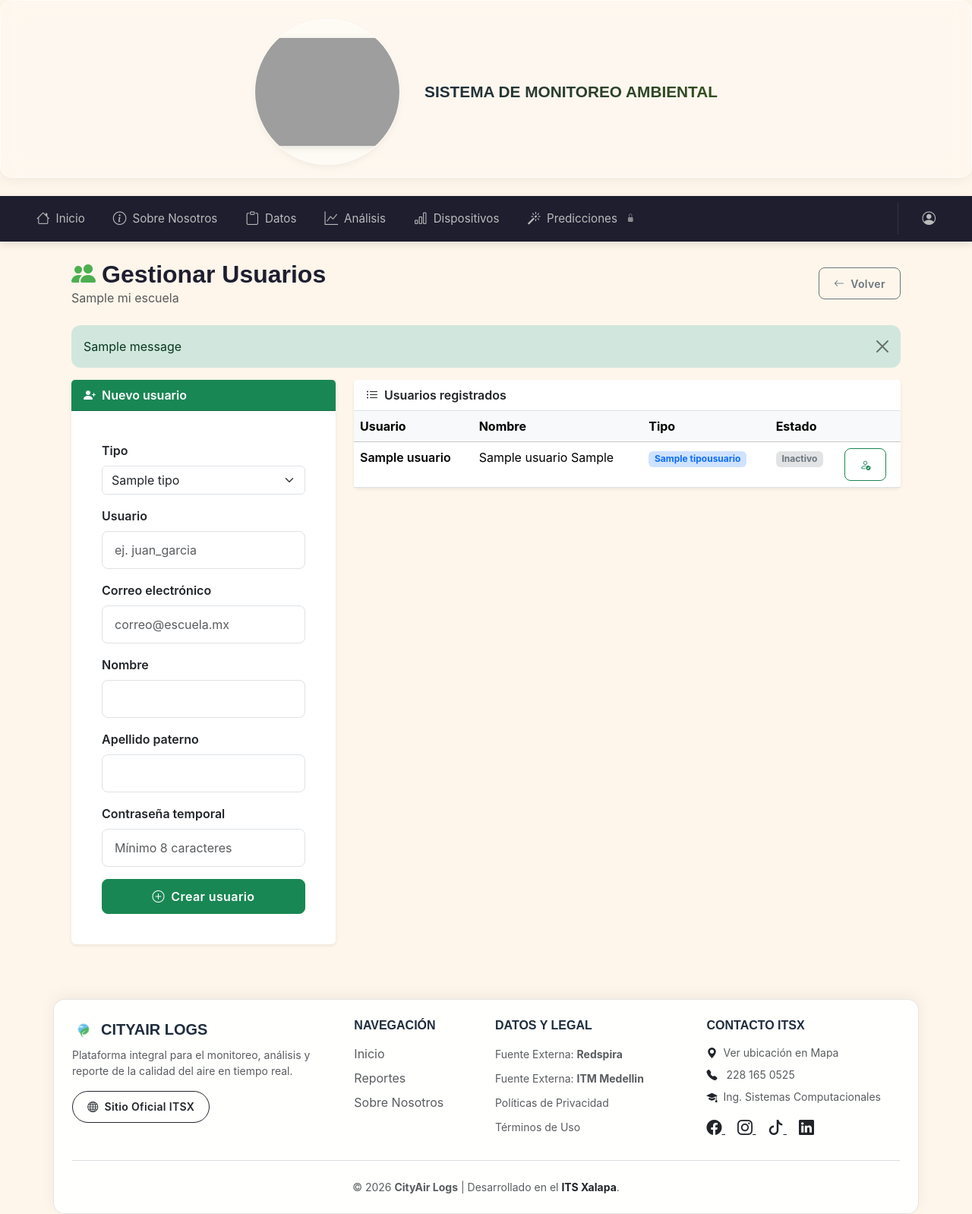
After one commit to hyoonie/CityAir-Logs, a Django app: template core/templates/escuelas/gestionar-usuarios.html in a window 1280 px wide. The commit adds this page. Shown: the whole page at 76% size. Run offline with Django 3.2, Linux system fonts and the light colour scheme; the template is opened without the code that fills it: most values are stand-ins (such as "Sample title", 1, 10 or a date in 2020); one stand-in notice (Sample message) is shown; grey boxes are pictures that could not be loaded.

Commit message:
feat: tab Escuelas con vista pública, panel del Enlace y gestión de usuarios

```diff
--- /dev/null
+++ b/core/templates/escuelas/gestionar-usuarios.html
@@ -0,0 +1,151 @@
+{% extends 'base/base.html' %}
+{% load static %}
+
+{% block title %}Gestionar Usuarios | CityAir Logs{% endblock %}
+
+{% block content %}
+<div class="container py-4">
+
+    <div class="d-flex align-items-center justify-content-between mb-4">
+        <div>
+            <h2 class="fw-bold mb-0" style="color: #1e1e2f;">
+                <i class="bi bi-people-fill me-2" style="color: #4caf50;"></i>Gestionar Usuarios
+            </h2>
+            <p class="text-muted mb-0">{{ mi_escuela.nombre }}</p>
+        </div>
+        <a href="{% url 'escuelas' %}" class="btn btn-outline-secondary btn-sm">
+            <i class="bi bi-arrow-left me-1"></i> Volver
+        </a>
+    </div>
+
+    {% if messages %}
+        {% for message in messages %}
+            <div class="alert alert-{{ message.tags }} alert-dismissible fade show" role="alert">
+                {{ message }}
+                <button type="button" class="btn-close" data-bs-dismiss="alert"></button>
+            </div>
+        {% endfor %}
+    {% endif %}
+
+    <div class="row g-4">
+
+        {# ── Formulario crear usuario ── #}
+        <div class="col-lg-4">
+            <div class="card border-0 shadow-sm h-100">
+                <div class="card-header bg-success text-white fw-semibold">
+                    <i class="bi bi-person-plus-fill me-1"></i> Nuevo usuario
+                </div>
+                <div class="card-body">
+                    <form method="post">
+                        {% csrf_token %}
+                        <input type="hidden" name="action" value="crear">
+
+                        <div class="mb-3">
+                            <label class="form-label fw-semibold">Tipo</label>
+                            <select name="tipo_usuario" class="form-select" required>
+                                {% for tipo in tipos_usuario %}
+                                    <option value="{{ tipo.id_tipo }}">{{ tipo.nombre_tipo }}</option>
+                                {% endfor %}
+                            </select>
+                        </div>
+                        <div class="mb-3">
+                            <label class="form-label fw-semibold">Usuario</label>
+                            <input type="text" name="usuario" class="form-control" required placeholder="ej. juan_garcia">
+                        </div>
+                        <div class="mb-3">
+                            <label class="form-label fw-semibold">Correo electrónico</label>
+                            <input type="email" name="email" class="form-control" required placeholder="correo@escuela.mx">
+                        </div>
+                        <div class="mb-3">
+                            <label class="form-label fw-semibold">Nombre</label>
+                            <input type="text" name="nombre" class="form-control" required>
+                        </div>
+                        <div class="mb-3">
+                            <label class="form-label fw-semibold">Apellido paterno</label>
+                            <input type="text" name="aPaterno" class="form-control" required>
+                        </div>
+                        <div class="mb-3">
+                            <label class="form-label fw-semibold">Contraseña temporal</label>
+                            <input type="text" name="password" class="form-control" required placeholder="Mínimo 8 caracteres">
+                        </div>
+
+                        <button type="submit" class="btn btn-success w-100">
+                            <i class="bi bi-plus-circle me-1"></i> Crear usuario
+                        </button>
+                    </form>
+                </div>
+            </div>
+        </div>
+
+        {# ── Lista de usuarios de la escuela ── #}
+        <div class="col-lg-8">
+            <div class="card border-0 shadow-sm">
+                <div class="card-header bg-white fw-semibold border-bottom">
+                    <i class="bi bi-list-ul me-1"></i> Usuarios registrados
+                </div>
+                <div class="card-body p-0">
+                    {% if usuarios %}
+                    <div class="table-responsive">
+                        <table class="table table-hover mb-0">
+                            <thead class="table-light">
+                                <tr>
+                                    <th>Usuario</th>
+                                    <th>Nombre</th>
+                                    <th>Tipo</th>
+                                    <th>Estado</th>
+                                    <th></th>
+                                </tr>
+                            </thead>
+                            <tbody>
+                                {% for u in usuarios %}
+                                <tr>
+                                    <td class="fw-semibold">{{ u.usuario }}</td>
+                                    <td>{{ u.nombre }} {{ u.aPaterno }}</td>
+                                    <td>
+                                        <span class="badge {% if u.tipousuario.nombre_tipo == 'Docente' %}bg-info-subtle text-info{% else %}bg-primary-subtle text-primary{% endif %}">
+                                            {{ u.tipousuario.nombre_tipo }}
+                                        </span>
+                                    </td>
+                                    <td>
+                                        {% if u.is_active %}
+                                            <span class="badge bg-success-subtle text-success">Activo</span>
+                                        {% else %}
+                                            <span class="badge bg-secondary-subtle text-secondary">Inactivo</span>
+                                        {% endif %}
+                                    </td>
+                                    <td>
+                                        <form method="post" class="d-inline">
+                                            {% csrf_token %}
+                                            <input type="hidden" name="user_id" value="{{ u.pk }}">
+                                            {% if u.is_active %}
+                                                <input type="hidden" name="action" value="desactivar">
+                                                <button type="submit" class="btn btn-sm btn-outline-danger"
+                                                        onclick="return confirm('¿Desactivar a {{ u.usuario }}?')">
+                                                    <i class="bi bi-person-x"></i>
+                                                </button>
+                                            {% else %}
+                                                <input type="hidden" name="action" value="activar">
+                                                <button type="submit" class="btn btn-sm btn-outline-success">
+                                                    <i class="bi bi-person-check"></i>
+                                                </button>
+                                            {% endif %}
+                                        </form>
+                                    </td>
+                                </tr>
+                                {% endfor %}
+                            </tbody>
+                        </table>
+                    </div>
+                    {% else %}
+                        <div class="text-center py-5 text-muted">
+                            <i class="bi bi-people fs-1 mb-2 d-block"></i>
+                            <p>Aún no hay usuarios registrados en tu escuela.</p>
+                        </div>
+                    {% endif %}
+                </div>
+            </div>
+        </div>
+
+    </div>
+</div>
+{% endblock %}
--- a/core/templates/partials/navbar/primary-nav/primary-nav-h.html
+++ b/core/templates/partials/navbar/primary-nav/primary-nav-h.html
@@ -33,6 +33,12 @@
         {% endif %}
         {# --- FIN LOGICA --- #}
 
+        {% if user.is_authenticated %}
+            <a href="{% url 'escuelas' %}" class="nav-item">
+                <i class="bi bi-mortarboard-fill"></i> <span>Escuelas</span>
+            </a>
+        {% endif %}
+
         {% if user.rol == "Administrador del sistema" or user.is_staff %}
             <a href="/admin/" class="nav-item" target="_blank">
                 <i class="bi bi-shield-lock-fill"></i> <span>Administración</span>
--- a/core/urls.py
+++ b/core/urls.py
@@ -48,6 +48,10 @@ urlpatterns = [
         path('analisis-predictivo', views.view_ct_tabla_predicciones, name='analisis-predictivo'),
 
 
+        # Paths: escuelas
+        path('escuelas/', views.view_escuelas, name='escuelas'),
+        path('escuelas/gestionar-usuarios/', views.view_escuelas_gestionar_usuarios, name='escuelas-gestionar-usuarios'),
+
         # API dispositivos
         path('api/v1/sensor/upload/', SensorDataUploadView.as_view(), name='sensor-upload'),
     ]
```
Also changed, not shown: core/templates/escuelas/escuelas.html (added, +100 -0 lines), core/views.py (+90 -0 lines).
